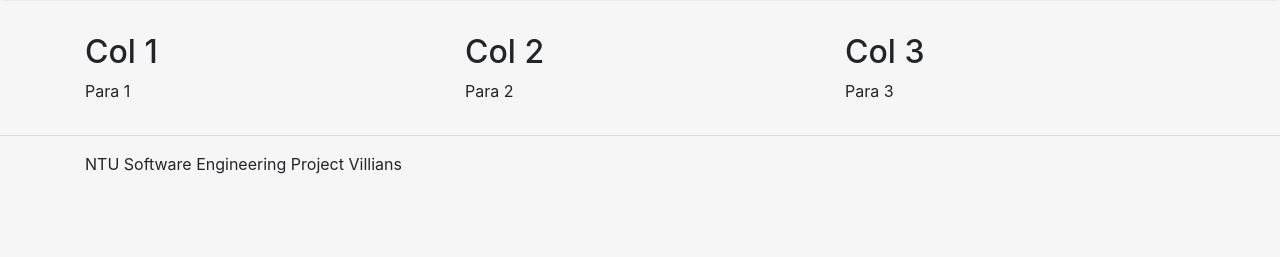
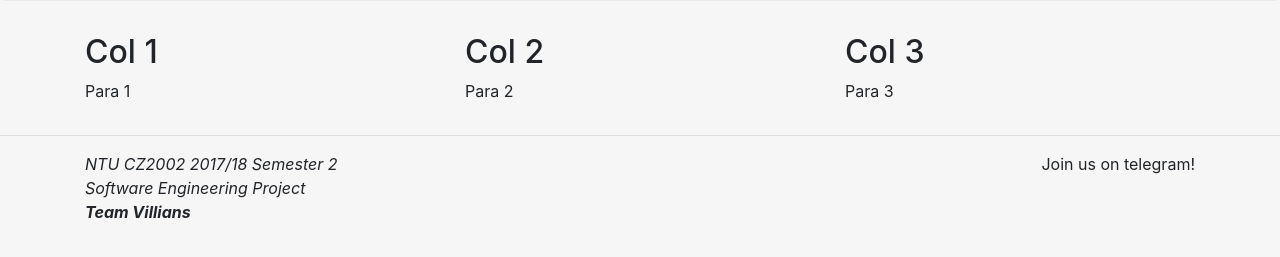
Before and after one commit to c170104/SEProject, a Django app: template src/Home/templates/Home/index.html in a window 1280 px wide. Shown: the part 279-536 px from the top of the page. Run offline with Django 3.2, Linux system fonts and the light colour scheme; the template is opened without the code that fills it, so the values that code supplies are empty; some libraries are stand-ins or nearby versions.

Commit message:
Updated - Footer Message

```diff
--- a/src/Home/templates/common/header.html
+++ b/src/Home/templates/common/header.html
@@ -39,7 +39,14 @@
     <hr>
 
     <footer class="container">
-        NTU Software Engineering Project Villians
+        <div class="row">
+            <div class="col">
+                <i>NTU CZ2002 2017/18 Semester 2<br>Software Engineering Project<br><b>Team Villians</b></i>
+            </div>
+            <div class="col text-right">
+                Join us on telegram!
+            </div>
+        </div>
     </footer>
 </body>
 
```
